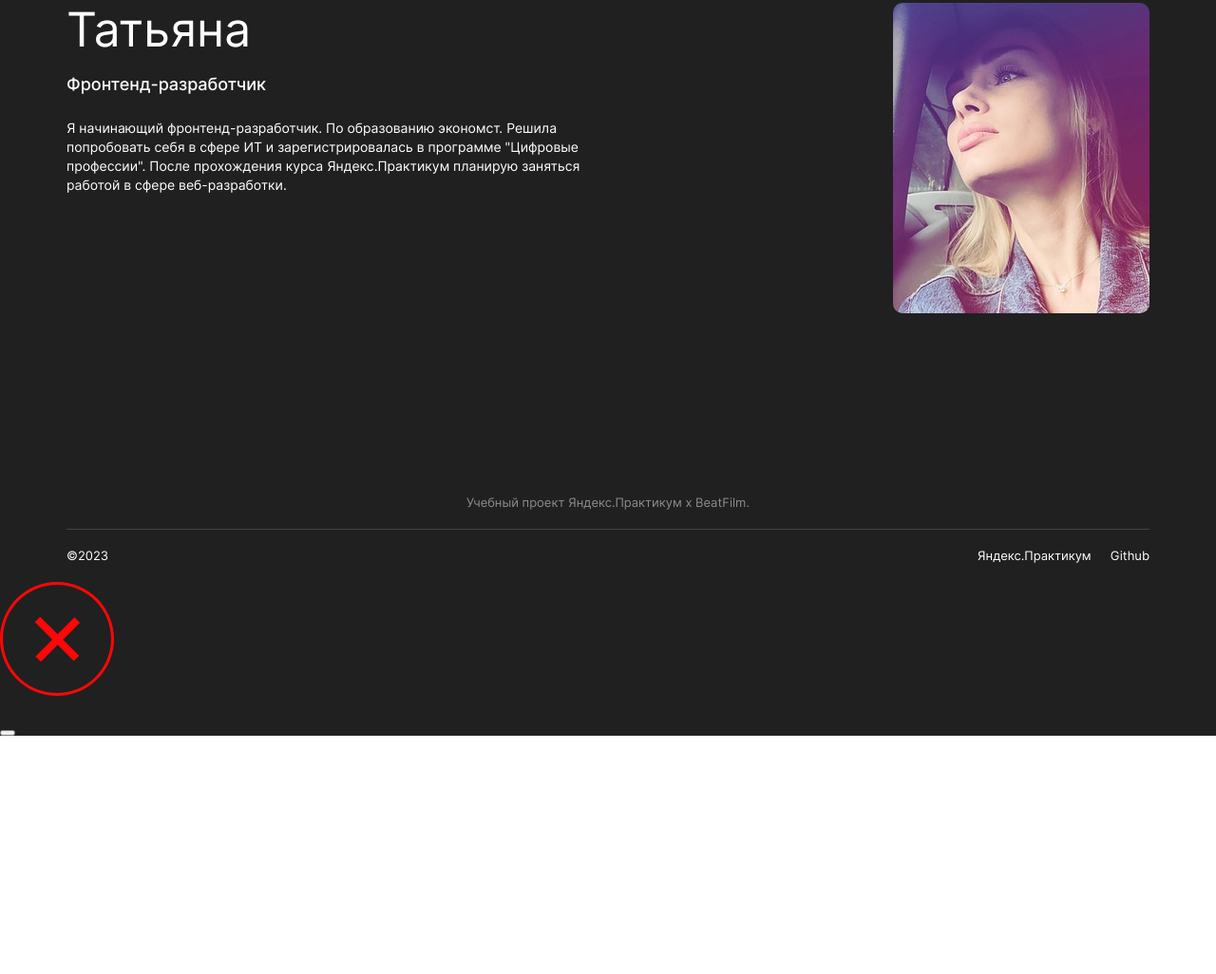
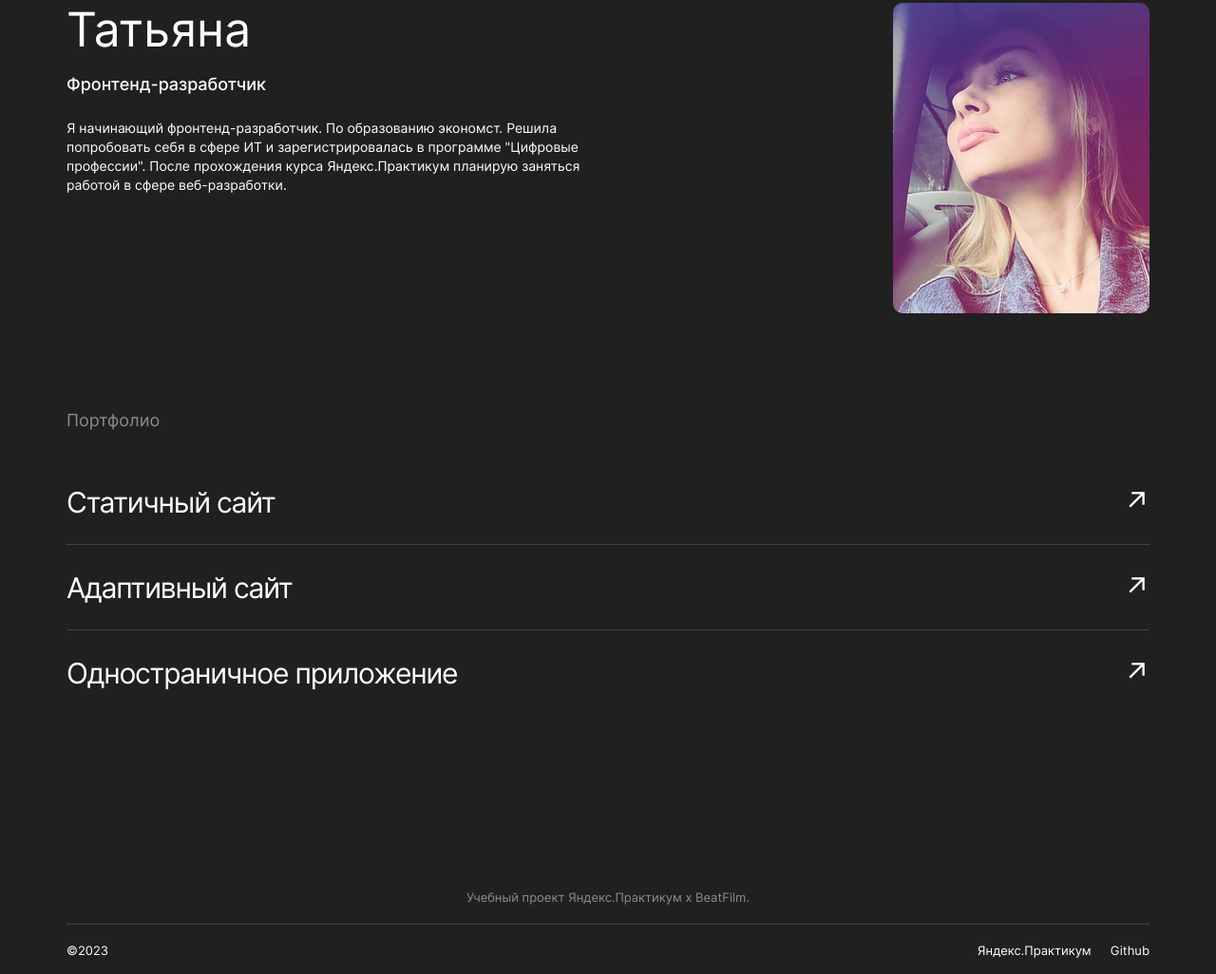
Before and after one commit to Bta1991/movies-explorer-frontend, a React app: page / in a window 1280 px wide. Shown: the part 2100-3126 px from the top of the page at 95% size. Before the commit the page ends 2875 px from the top, so only its background shows below. Built offline with nearby package versions, Linux system fonts and the light colour scheme; no server answers.

Commit message:
v 0.6 добавлено портфолио

```diff
--- a/src/components/Main/AboutMe/AboutMe.css
+++ b/src/components/Main/AboutMe/AboutMe.css
@@ -1,6 +1,6 @@
 .about {
     margin: 0;
-    padding: 110px 0;
+    padding: 110px 0 0;
 }
 
 .about__title {
--- a/src/components/Main/Main.js
+++ b/src/components/Main/Main.js
@@ -2,6 +2,7 @@ import Promo from './Promo/Promo'
 import AboutProject from './AboutProject/AboutProject'
 import Techs from './Techs/Techs'
 import AboutMe from "./AboutMe/AboutMe";
+import Portfolio from "./Portfolio/Portfolio";
 
 const Main = () => {
     return (
@@ -10,6 +11,7 @@ const Main = () => {
             <AboutProject />
             <Techs />
             <AboutMe />
+            <Portfolio />
         </main>
     )
 }
--- /dev/null
+++ b/src/components/Main/Portfolio/Portfolio.css
@@ -0,0 +1,76 @@
+.portfolio {
+    margin: 0;
+    padding: 100px 0 125px;
+}
+
+.portfolio__title {
+    font-size: 18px;
+    color: #8b8b8b;
+}
+
+.portfolio__links {
+    margin: 50px 0 0;
+    padding: 0;
+    display: flex;
+    flex-direction: column;
+    list-style: none;
+    gap: 20px;
+    font-size: 30px;
+    line-height: 50px;
+    letter-spacing: -0.04em;
+}
+
+.portfolio__item {
+    padding-bottom: 19px;
+    border-bottom: 1px solid #424242;
+    display: flex;
+    justify-content: space-between;
+}
+
+.portfolio__item:last-of-type {
+    padding-bottom: 0;
+    border-bottom: none;
+}
+
+.portfolio__link {
+    text-decoration: none;
+    color: #fff;
+    transition: opacity 0.5s linear;
+}
+
+.portfolio__arrow {
+    margin: 0;
+}
+
+.portfolio__link:hover {
+    opacity: 0.7;
+    cursor: pointer;
+}
+
+@media (max-width: 1000px) {
+    .portfolio {
+        padding: 90px 0;
+    }
+
+    .portfolio__links {
+        font-size: 28px;
+    }
+}
+
+@media (max-width: 700px) {
+    .portfolio {
+        padding-top: 70px;
+        padding: 70px 0;
+    }
+
+    .portfolio__title {
+        font-size: 14px;
+        line-height: 20px;
+    }
+
+    .portfolio__links {
+        margin-top: 40px;
+        font-size: 18px;
+        line-height: 28px;
+    }
+}
--- /dev/null
+++ b/src/components/Main/Portfolio/Portfolio.js
@@ -0,0 +1,48 @@
+import './Portfolio.css'
+
+const Portfolio = () => {
+    return (
+        <section className="portfolio" id="portfolio">
+            <div className="container">
+                <article className="portfolio__title">Портфолио</article>
+                <ul className="portfolio__links">
+                    <li className="portfolio__item">
+                        <a
+                            className="portfolio__link"
+                            href="https://bta1991.github.io/how-to-learn/"
+                            target="_blank"
+                            rel="noreferrer"
+                        >
+                            Статичный сайт
+                        </a>
+                        <p className="portfolio__arrow">&#8599;</p>
+                    </li>
+                    <li className="portfolio__item">
+                        <a
+                            className="portfolio__link"
+                            href="https://bta1991.github.io/russian-travel/"
+                            target="_blank"
+                            rel="noreferrer"
+                        >
+                            Адаптивный сайт
+                        </a>
+                        <p className="portfolio__arrow">&#8599;</p>
+                    </li>
+                    <li className="portfolio__item">
+                        <a
+                            className="portfolio__link"
+                            href="https://aaa.nomoredomainsicu.ru/"
+                            target="_blank"
+                            rel="noreferrer"
+                        >
+                            Одностраничное приложение
+                        </a>
+                        <p className="portfolio__arrow">&#8599;</p>
+                    </li>
+                </ul>
+            </div>
+        </section>
+    )
+}
+
+export default Portfolio
```
